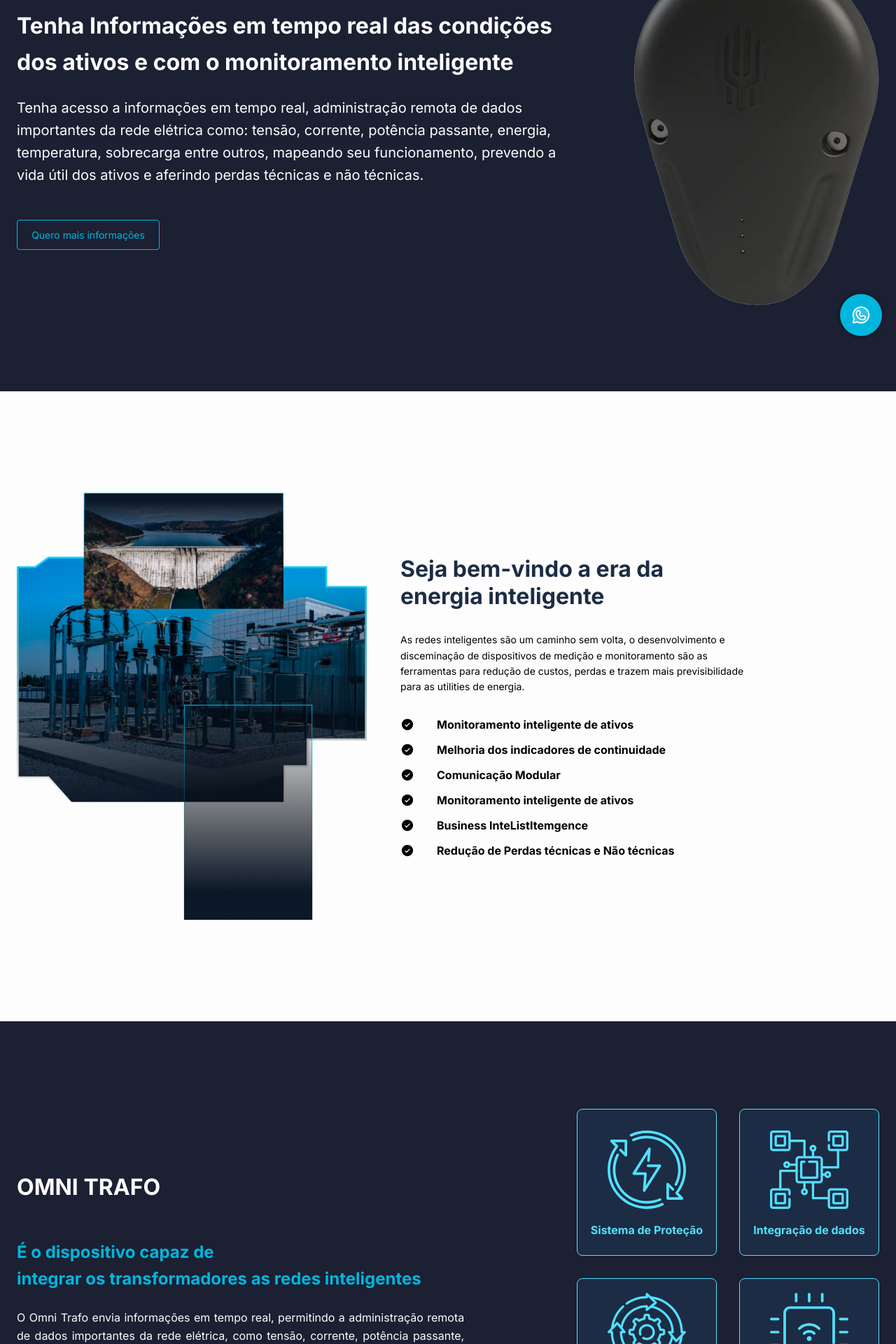
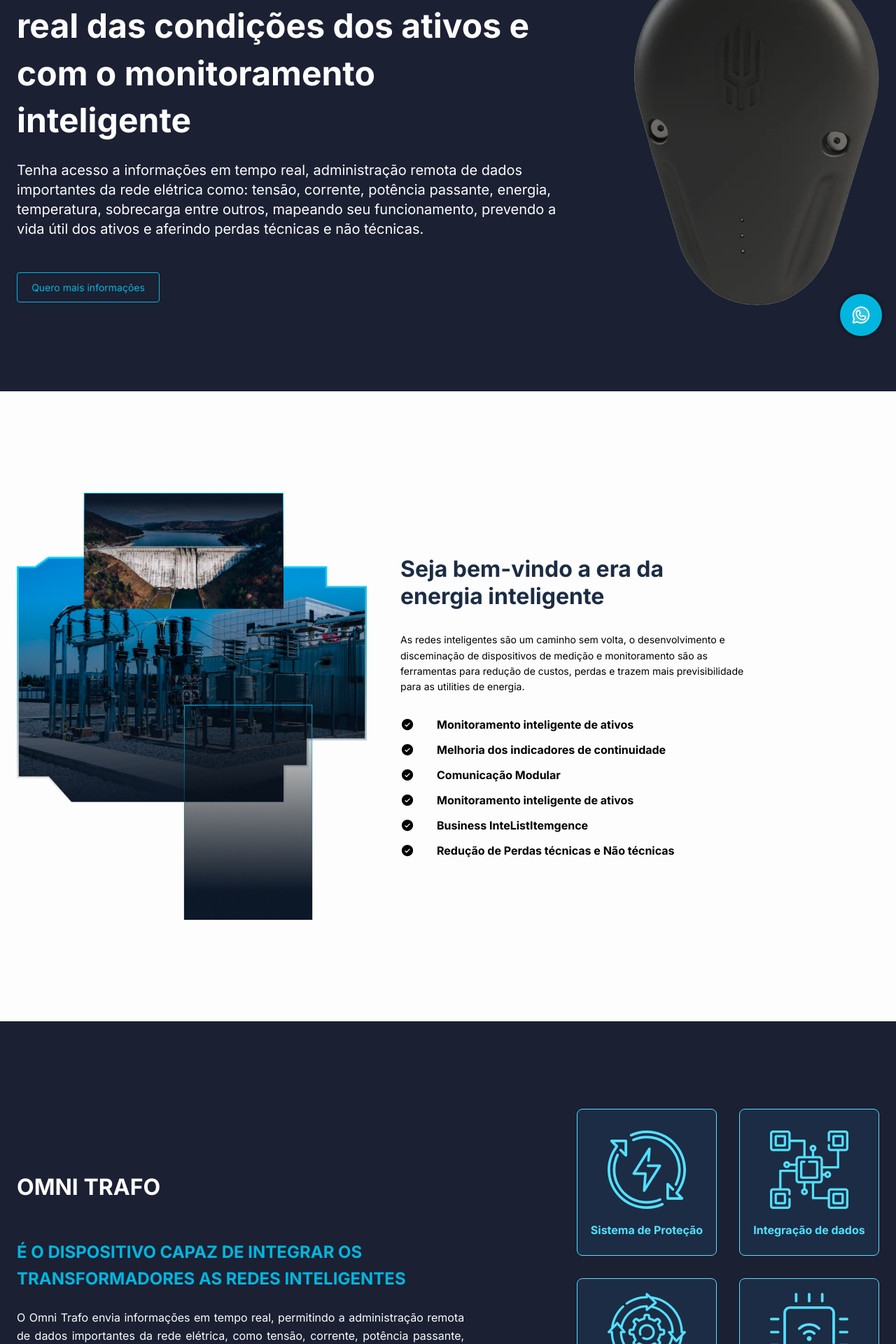
Before and after one commit to rogerrm95/hvex-challenge, a Next.js app: page / in a window 1280 px wide. Shown: the part 300-2220 px from the top of the page at 70% size. Built offline with nearby package versions, Linux system fonts and the light colour scheme.

Commit message:
fix: use correctly heading tags and add global size from font-size in different screen sizes

```diff
--- a/src/components/Sections/FifthSection/styles.ts
+++ b/src/components/Sections/FifthSection/styles.ts
@@ -28,7 +28,6 @@ export const Content = styled.div`
 
     h2 {
       color: ${(props) => props.theme.colors.blue700};
-      font-size: ${(props) => props.theme.fontSizes.xl};
       text-align: center;
     }
 
--- a/src/components/Sections/FirstSection/index.tsx
+++ b/src/components/Sections/FirstSection/index.tsx
@@ -11,10 +11,10 @@ export function FirstSection() {
     <SectionContainer>
       <div className="content">
         <article>
-          <h2>
+          <h1>
             Tenha Informações em tempo real das condições dos ativos e com o
             monitoramento inteligente
-          </h2>
+          </h1>
 
           <p>
             Tenha acesso a informações em tempo real, administração remota de
--- a/src/components/Sections/FirstSection/styles.ts
+++ b/src/components/Sections/FirstSection/styles.ts
@@ -29,16 +29,12 @@ export const SectionContainer = styled.section`
     gap: 1.5rem;
   }
 
-  h2,
+  h1,
   p {
     text-align: center;
     color: ${(props) => props.theme.colors.white};
-    line-height: 160%;
+    line-height: 140%;
     max-width: 90%;
-  }
-
-  h2 {
-    font-size: ${(props) => props.theme.fontSizes.xl};
   }
 
   p {
@@ -65,7 +61,7 @@ export const SectionContainer = styled.section`
       align-items: flex-start;
     }
 
-    h2,
+    h1,
     p {
       text-align: left;
     }
--- a/src/components/Sections/FooterSection/styles.ts
+++ b/src/components/Sections/FooterSection/styles.ts
@@ -50,7 +50,7 @@ export const Top = styled.div`
     flex-direction: column;
     justify-content: center;
     align-items: center;
-    gap: 1.5rem;
+    gap: 2rem;
 
     h4,
     span {
@@ -59,6 +59,7 @@ export const Top = styled.div`
 
     h4 {
       color: ${(props) => props.theme.colors.blue100};
+      line-height: 0;
     }
 
     span {
--- a/src/components/Sections/FourthSection/styles.ts
+++ b/src/components/Sections/FourthSection/styles.ts
@@ -43,7 +43,6 @@ export const Content = styled.div`
     }
 
     h2 {
-      font-size: ${(props) => props.theme.fontSizes.xl};
       text-align: center;
     }
 
--- a/src/components/Sections/SeventhSection/styles.ts
+++ b/src/components/Sections/SeventhSection/styles.ts
@@ -20,10 +20,6 @@ export const Content = styled.div`
   align-items: center;
   gap: 3rem;
 
-  h2 {
-    font-size: ${(props) => props.theme.fontSizes.xl};
-  }
-
   .commom-questions {
     display: flex;
     flex-direction: column;
--- a/src/components/Sections/ThirdSection/index.tsx
+++ b/src/components/Sections/ThirdSection/index.tsx
@@ -11,10 +11,10 @@ export function ThirdSection() {
         <article>
           <h2>Omni trafo</h2>
 
-          <h3>
-            É o dispositivo capaz de <br /> integrar os transformadores as redes
+          <h2>
+            É o dispositivo capaz de integrar os transformadores as redes
             inteligentes
-          </h3>
+          </h2>
 
           <p>
             O Omni Trafo envia informações em tempo real, permitindo a
--- a/src/components/Sections/ThirdSection/styles.ts
+++ b/src/components/Sections/ThirdSection/styles.ts
@@ -26,18 +26,13 @@ export const Content = styled.div`
       text-align: center;
     }
 
-    h2,
-    h3 {
-      font-size: ${(props) => props.theme.fontSizes.xl};
-    }
-
     h2 {
       color: ${(props) => props.theme.colors.white};
       margin-bottom: 3rem;
       text-transform: uppercase;
     }
 
-    h3 {
+    h2 + h2 {
       color: ${(props) => props.theme.colors.blue200};
       margin-bottom: 1.5rem;
       font-size: ${(props) => props.theme.fontSizes.lg};
@@ -53,9 +48,9 @@ export const Content = styled.div`
     flex-direction: row;
 
     article {
-      h2,
-      h3 {
+      h2 {
         text-align: left;
+        max-width: 85%;
       }
       p {
         text-align: justify;
--- a/src/styles/global.ts
+++ b/src/styles/global.ts
@@ -23,7 +23,33 @@ export const GlobalStyles = createGlobalStyle`
         font: 400 1rem "Inter", sans-serif;
     }
 
+    h1 {
+        font-size: ${(props) => props.theme.fontSizes['2xl']};
+    }
+
+    h2{
+        font-size: ${(props) => props.theme.fontSizes.xl};
+    }
+
+    h3{
+        font-size: ${(props) => props.theme.fontSizes.lg};
+    }
+
     h4 {
         font-size: ${(props) => props.theme.fontSizes.md};
     }
+
+    // LAPTOP //
+    @media (max-width: 996px) {
+        html {
+            font-size: 93.5%;
+        }
+    }
+
+    // TABLET //
+    @media (max-width: 768px) {
+        html {
+            font-size: 87.5%;
+        }
+    }
 `
```
